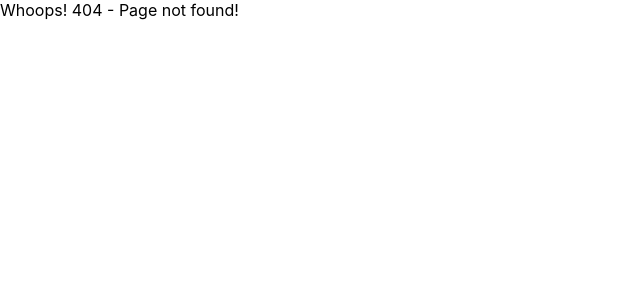
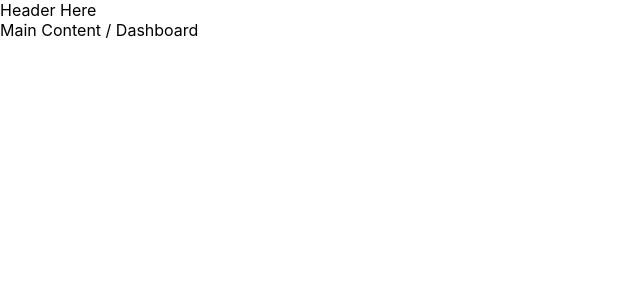
Before and after one commit to selaudin/KnowBell, a React (Create React App) app in the folder frontend/: page /dashboard in a window 1280 px wide. Before the commit this address had no page. Shown: the top 300 px of the page, without its empty margins (0-640 px from the left). Built offline with nearby package versions, Linux system fonts and the light colour scheme.

Commit message:
Add dashboard route & component

```diff
--- /dev/null
+++ b/frontend/src/components/default-layout/default-layout.component.jsx
@@ -0,0 +1,12 @@
+import {Outlet} from "react-router-dom";
+
+export function DefaultLayout() {
+    return (
+        <>
+            <div>Header Here</div>
+            <main>
+                <Outlet/>
+            </main>
+        </>
+    )
+}
--- /dev/null
+++ b/frontend/src/pages/dashboard/dashboard.component.jsx
@@ -0,0 +1,7 @@
+export function Dashboard() {
+    return (
+        <>
+        Main Content / Dashboard
+        </>
+    )
+}
```
Also changed, not shown: frontend/src/router.jsx (+8 -3 lines).
